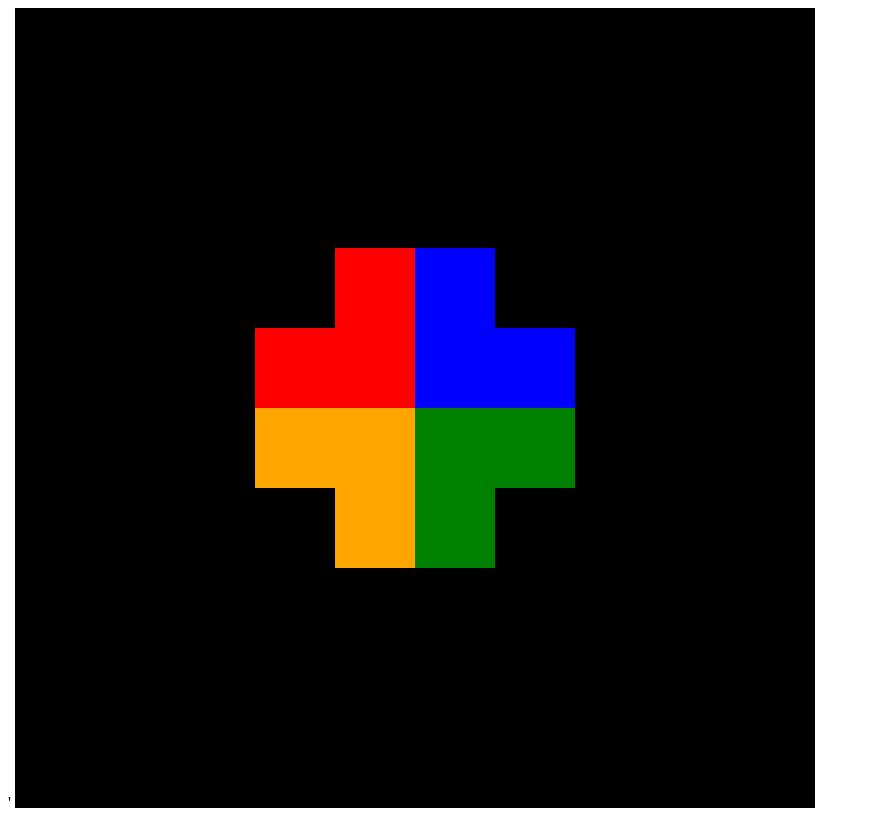
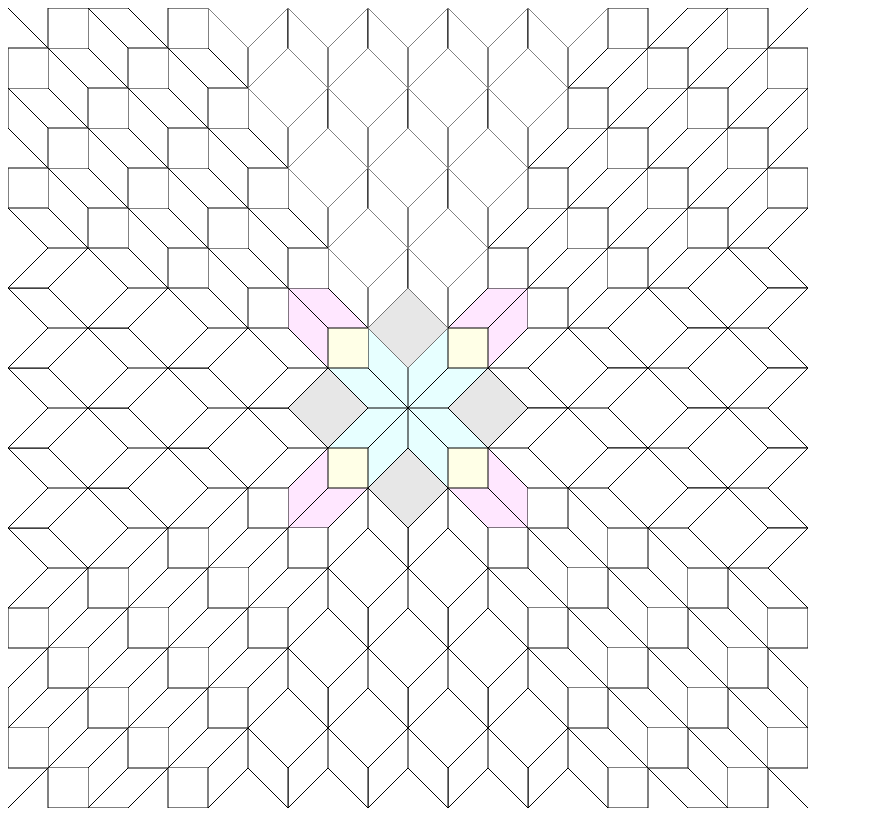
Before and after one commit to wfk-tokunaga/visuals, a plain HTML site: page index.html in a window 1280 px wide. Shown: the whole page, without its empty margins (0-870 px from the left). Drawn offline with Linux system fonts and the light colour scheme.

Commit message:
Changing colors

```diff
--- a/index.html
+++ b/index.html
@@ -2,7 +2,7 @@
 <html>
     <head>
         <meta dir="ltr" lang="eng" charset="UFT-8">
-        <title>Pattern Project</title>'
+        <title>Pattern Project</title>
         <meta name="viewport" content="width=device-width, initial-scale=1.0">
     </head>
 
--- a/visuals.js
+++ b/visuals.js
@@ -1,4 +1,5 @@
 let unit;
+let sideUnit;
 let width;
 let height;
 let ctx;
@@ -8,14 +9,14 @@ const colors = ['red', 'blue', 'green', 'orange'];
 
 window.onload = () => {
     let canvas = document.getElementById('pattern');
+
     if (canvas.getContext) {
         ctx = canvas.getContext("2d");
         [width, height] = [canvas.width, canvas.height];
-        unit = height / 10; //this lets us just do like 5*unit
+        unit = height / 20; //this lets us just do like 5*unit
+        sideUnit = unit * Math.sqrt(2) / 2;
         [originX, originY] = [width / 2, height / 2];
         ctx.translate(originX, originY); //moves origin :D
-        ctx.rotate(rad(90));
-        ctx.save();
 
         window.requestAnimationFrame(draw);
 
@@ -25,60 +26,156 @@ window.onload = () => {
     // draw();
 }
 
-function draw(x) {
+
+//Let's make the colors the way I want them to be.
+function combinedDrawing(maxRings, colorVal) {
+    for (var i = 0; i < 4; i++) {
+        //loop through each ring.
+        for (var ringNum = 1; ringNum < maxRings; ringNum++) {
+
+            //loop through each amount of shapes in each ring
+            for (var squareNum = 0; squareNum < ringNum; squareNum++) {
+
+                let specialVal = (colorVal + ((Math.floor(255/maxRings) * (ringNum))) % 255);
+                let changingColors = [
+                    `rgb(255,255,${specialVal})`,
+                    `rgb(255,${specialVal},255)`,
+                    `rgb(${specialVal},255,255)`,
+                    `rgb(${specialVal},${specialVal},${specialVal})`,
+                ]
+
+                //Make the small squares
+                var startX = unit*(ringNum + squareNum);
+                var startY = -unit*(2*ringNum - squareNum);
+                drawSmallSquare(startX, startY, changingColors[0]);
+
+                //gotta draw the arrows.
+                var sX = unit*(1 + ringNum + squareNum);
+                var sY = -unit*(2*ringNum - squareNum);
+                drawArrow(sX, sY, changingColors[1]);
+
+                //Draw horns
+                sX = unit*(2*squareNum - (ringNum - 1));
+                sY = -unit*(2*(ringNum-1));
+                drawHorns(sX, sY, changingColors[2]);
+
+                //make the big Squares
+                ctx.rotate(rad(45));
+                var startX = sideUnit*(ringNum + 2*squareNum);
+                var startY = -sideUnit*(3*ringNum - 2*squareNum);
+                drawBigSquare(startX, startY, changingColors[3]);
+                ctx.rotate(rad(-45));
+            }
+        }
+        ctx.rotate(rad(90));
+    }
+}
+
+let drawArrow = (sX, sY, color) => {
+    ctx.beginPath();
+
+    ctx.moveTo(sX, sY);
+    ctx.lineTo(sX - unit, sY);
+    ctx.lineTo(sX, sY - unit);
+    ctx.lineTo(sX + unit, sY - unit);
+    ctx.lineTo(sX + unit, sY);
+    ctx.lineTo(sX, sY + unit);
+    ctx.lineTo(sX, sY);
+    ctx.lineTo(sX + unit, sY - unit);
+    ctx.fillStyle = color;
+    ctx.fill();
+    ctx.stroke();
+}
+
+let drawHorns = (startX, startY, color) => {
+    ctx.beginPath();
+
+    // var leftSpike = new Path2D();
+    ctx.moveTo(startX, startY);
+    ctx.lineTo(startX - unit, startY - unit);
+    ctx.lineTo(startX - unit,  startY - 2*unit);
+    ctx.lineTo(startX, startY - unit);
+    ctx.lineTo(startX, startY);
+    ctx.lineTo(startX + unit, startY - unit);
+    ctx.lineTo(startX + unit,  startY - 2*unit);
+    ctx.lineTo(startX, startY - unit);
+    ctx.fillStyle = color;
+    ctx.fill();
+    ctx.stroke();
+}
+
+let drawBigSquare = (sX, sY, color) => {
+    console.log(`Drawing Square at [${sX}, ${sY}]`);
+    ctx.beginPath();
+    ctx.fillStyle = color;
+    ctx.fillRect(sX, sY, 2*sideUnit, 2*sideUnit);
+    ctx.stroke();
+}
+
+function drawSmallSquare(sX, sY, color) {
+    // console.log(`Drawing Square at [${sX}, ${sY}]`);
+    ctx.beginPath();
+    ctx.fillStyle = color;
+    ctx.fillRect(sX, sY, unit, unit);
+    ctx.stroke();
+}
+
+let rad = (degree) => degree * Math.PI / 180;
+
+
+
+// function draw(x) {
+//     ctx.restore();
+//     if (x % 1000 == 0) {
+//         ctx.rotate(rad(90));
+//     }
+//     ctx.save();
+
+//     for (var i = 1; i < 4; i++) {
+//         combinedDrawing(i);
+//     }
+//     window.requestAnimationFrame(draw);
+// }
+
+/*Draw will draw the picture every frame,
+the key is to know how often to change what it's drawing */
+function draw(ms) {
     ctx.restore();
     ctx.save();
 
     ctx.clearRect(-originX, -originY, width, height);
     ctx.fillRect(-originX, -originY, width, height);
 
+    //Rotates the drawing so the colors change.
+    let rotateSpeed = 300;
+    let addLayerSpeed = 200;
+    let y = Math.floor(ms / 25);
+    let colorVal = y % 255;
+    //need to add a cap to y
+    // ctx.rotate(rad(y / 8));
+    combinedDrawing(8, colorVal);
 
-    let y = Math.floor(x / 1000) % 4;
-    ctx.rotate(rad(90*y));
-
-    for (var i = 0; i < 4; i++) {
-        ctx.fillStyle = colors[i];
-        ctx.fillRect(0,0,unit,unit);
-        ctx.fillRect(unit,0, unit, unit);
-        ctx.fillRect(0,unit, unit, unit);
-        ctx.rotate(rad(90));
-    }
     window.requestAnimationFrame(draw);
 }
+
+
 // function draw(x) {
 //     ctx.restore();
-//     if (x % 10000 == 0) {
+//     if (x % 1000 == 0) {
 //         ctx.rotate(rad(90));
 //     }
 //     ctx.save();
 
-//     console.log(`x: ${x}`);
 //     for (var i = 0; i < 4; i++) {
 //         ctx.fillStyle = colors[i];
 //         ctx.fillRect(0,0,unit,unit);
 //         ctx.rotate(rad(90));
 //     }
+//     window.requestAnimationFrame(draw);
+// }
 
 
-//     window.requestAnimationFrame(draw);
-
-// }
 
 //LOOK AT LATER
 // const takesCallback = (arg, num, num2) => arg(num, num2);
 // console.log(`${takesCallback((x, y) => x*y + 10, 100, 20) + 10}`);
-
-
-
-const patternLine = (ctx, newX, newY) => { ctx.lineTo() }
-
-//Draws a square opening upwards
-let drawSquare = (ctx, unit) => {
-    ctx.fillRect(0,0,unit,unit);
-}
-
-// function drawDiamond(ctx, unit) {
-//     ctx.fillRect(0,0,unit,unit);
-// }
-
-let rad = (degree) => degree * Math.PI / 180;
```
